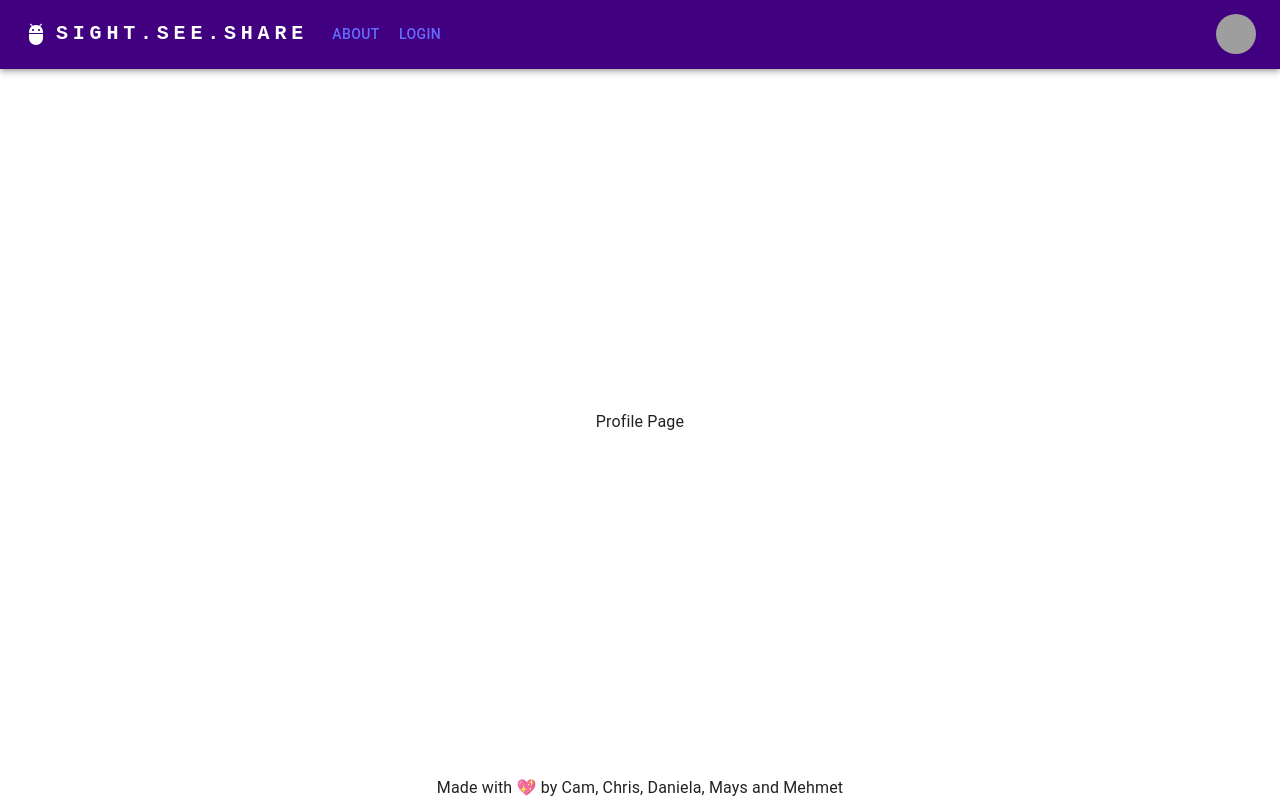
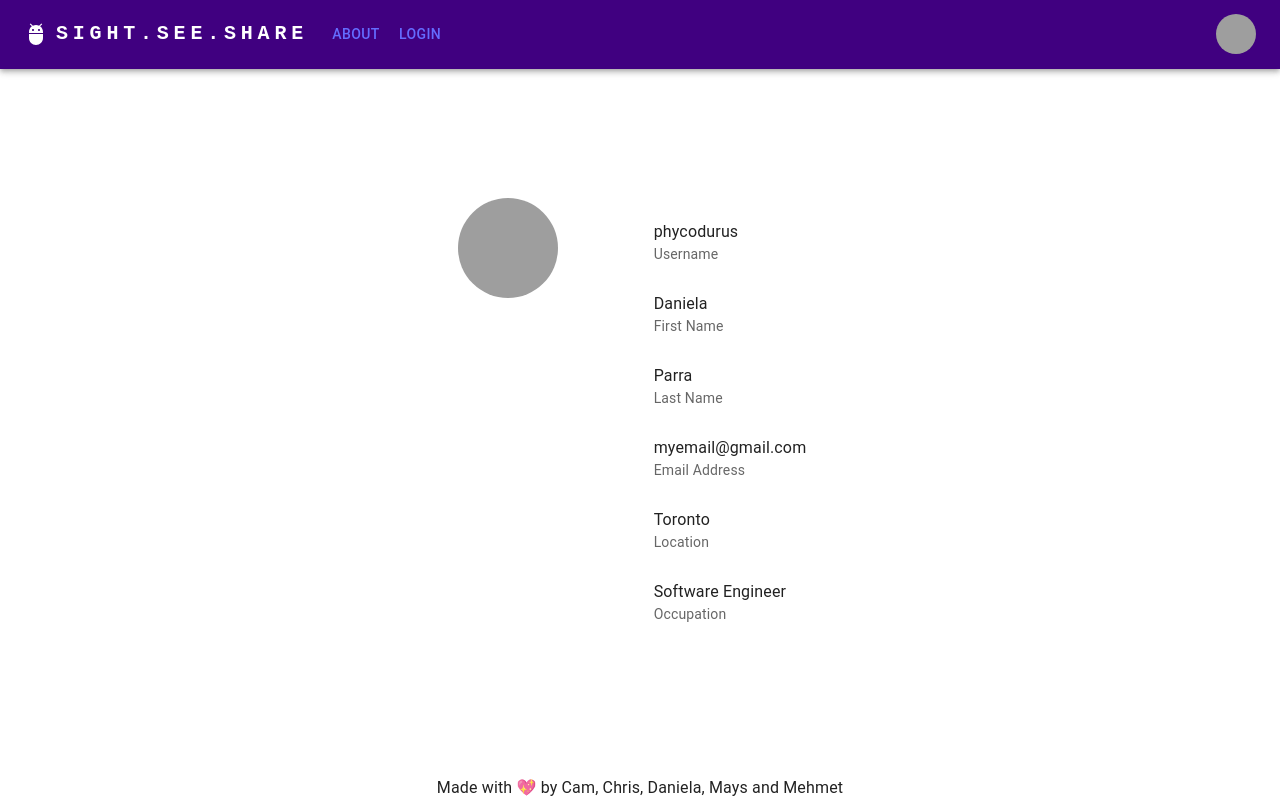
Before and after one commit to chingu-voyages/v45-tier3-team-47, a React (Vite) app in the folder frontend/: page /Profile in a window 1280 px wide. Built offline with nearby package versions, Linux system fonts and the light colour scheme; grey boxes are pictures that could not be loaded.

Commit message:
Profile page. Removed outlines from Landing page

```diff
--- a/frontend/src/App.tsx
+++ b/frontend/src/App.tsx
@@ -6,7 +6,7 @@ import CssBaseline from '@mui/material/CssBaseline';
 import { ThemeProvider, createTheme } from '@mui/material/styles';
 import Login from './Pages/Login/Login';
 import Landing from './Pages/Landing/Landing';
-import Profile from './Pages/Profile';
+import Profile from './Pages/Profile/Profile';
 
 const theme = createTheme({
   palette: {
--- a/frontend/src/Pages/Landing/Forms/CitySearchForm.tsx
+++ b/frontend/src/Pages/Landing/Forms/CitySearchForm.tsx
@@ -17,7 +17,6 @@ const CitySearchForm = ({ city, setCity, setSubmitted }: Props) => {
         <Box
             component="form"
             sx={{
-                outline: '1px solid red',
                 marginY: '2rem',
                 width: '100%',
                 display: 'flex',
--- a/frontend/src/Pages/Landing/Forms/FilterForm.tsx
+++ b/frontend/src/Pages/Landing/Forms/FilterForm.tsx
@@ -41,7 +41,6 @@ const FilterForm = ({ submitted, city }: Props) => {
             width: '30%',
             display: 'flex',
             flexDirection: 'column',
-            outline: '1px solid black',
             padding: '1rem'
         }}>
             <TypeCheckboxes
--- a/frontend/src/Pages/Landing/Landing.tsx
+++ b/frontend/src/Pages/Landing/Landing.tsx
@@ -13,7 +13,6 @@ const Landing = () => {
             display: 'flex',
             flexDirection: 'column',
             width: "100%",
-            outline: '1px solid blue'
         }}>
             <CitySearchForm
                 city={city}
--- a/frontend/src/Pages/Profile.tsx
+++ /dev/null
@@ -1,8 +0,0 @@
-
-const Profile = () => {
-    return (
-        <div>Profile Page</div>
-    )
-}
-
-export default Profile
--- /dev/null
+++ b/frontend/src/Pages/Profile/Profile.tsx
@@ -0,0 +1,78 @@
+import { Avatar, Box, List, ListItem, ListItemText } from "@mui/material"
+import { useState } from "react"
+
+const Profile = () => {
+    // Test user data to be removed once this is connected to the back end
+    const [user, setUser] = useState({
+        first_name: 'Daniela',
+        last_name: 'Parra',
+        user_name: 'phycodurus',
+        occupation: 'Software Engineer',
+        email: 'myemail@gmail.com',
+        location: 'Toronto',
+        profile_image: '/static/images/avatar/1.jpg'
+    })
+
+    const { first_name, last_name, user_name, occupation, email, location, profile_image } = user;
+
+    return (
+        <Box
+            component="section"
+            sx={{
+                display: 'flex',
+                placeContent: 'center',
+                gap: '5rem'
+            }}
+        >
+            <Box>
+                <Avatar
+                    alt={`${first_name} ${last_name} `}
+                    src={profile_image}
+                    sx={{ width: 100, height: 100 }}
+                />
+            </Box>
+            <Box>
+                <List >
+                    <ListItem>
+                        <ListItemText
+                            primary={user_name}
+                            secondary="Username"
+                        />
+                    </ListItem>
+                    <ListItem>
+                        <ListItemText
+                            primary={first_name}
+                            secondary="First Name"
+                        />
+                    </ListItem>
+                    <ListItem>
+                        <ListItemText
+                            primary={last_name}
+                            secondary="Last Name"
+                        />
+                    </ListItem>
+                    <ListItem>
+                        <ListItemText
+                            primary={email}
+                            secondary="Email Address"
+                        />
+                    </ListItem>
+                    <ListItem>
+                        <ListItemText
+                            primary={location}
+                            secondary="Location"
+                        />
+                    </ListItem>
+                    <ListItem>
+                        <ListItemText
+                            primary={occupation}
+                            secondary="Occupation"
+                        />
+                    </ListItem>
+                </List>
+            </Box>
+        </Box>
+    )
+}
+
+export default Profile
```
